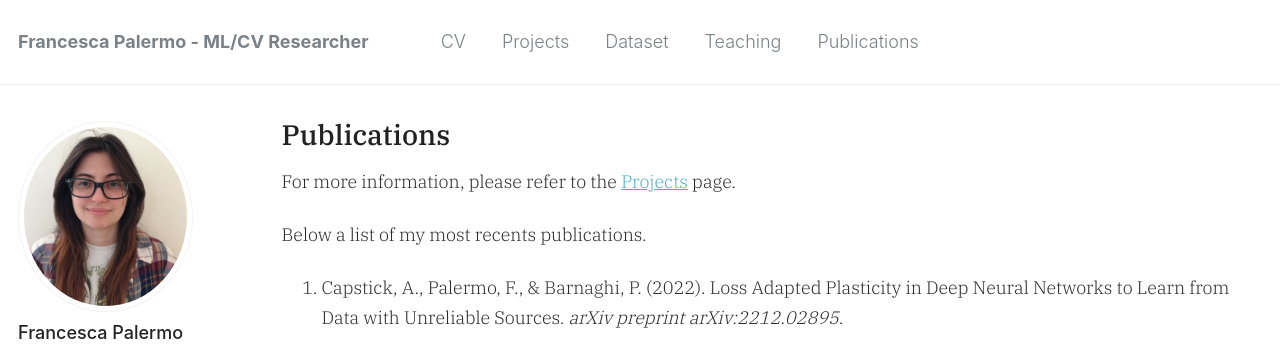
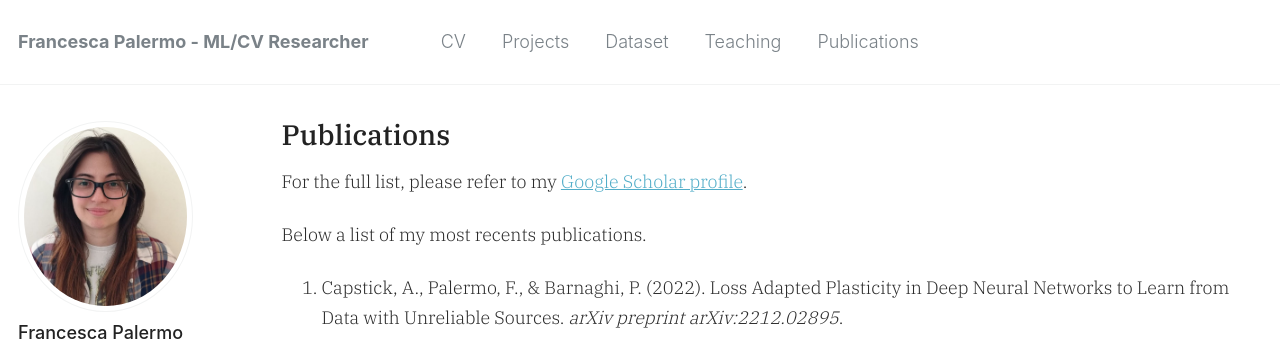
Before and after one commit to francescapalermo/francescapalermo.github.io, a Jekyll site: the page built from _pages/publications.md, in a window 1280 px wide and 900 px high. Shown: the top 346 px of the window. Built offline with Jekyll 4.4.1, drawn with Linux system fonts in a browser that asks for light colours.

Commit message:
updated pages

```diff
--- a/_pages/publications.md
+++ b/_pages/publications.md
@@ -6,7 +6,8 @@ author_profile: true
 rank: 4
 ---
 
-For more information, please refer to the [Projects](/projects/) page.
+For the full list, please refer to my [Google Scholar profile](https://scholar.google.ch/citations?user=yB2o5DIAAAAJ&hl).
+
 
 Below a list of my most recents publications.
 {% include publications %}
--- a/_pages/teaching.html
+++ b/_pages/teaching.html
@@ -6,7 +6,7 @@ author_profile: true
 ---
 
 <p>
-I have supervised more than seven students at both master and doctoral levels and have served as a Teaching Assistant for several modules in
+I have supervised more than seven students at both master and doctoral levels and been a Teaching Assistant for several modules in
 <strong>Machine Learning</strong>, <strong>Computer Vision</strong>, <strong>Programming</strong>, and <strong>Electronic Sensing</strong>
 at Imperial College London and Queen Mary University of London.
 My responsibilities included preparing teaching material, leading laboratory sessions, supporting students with exercises, and explaining theoretical concepts.
```
